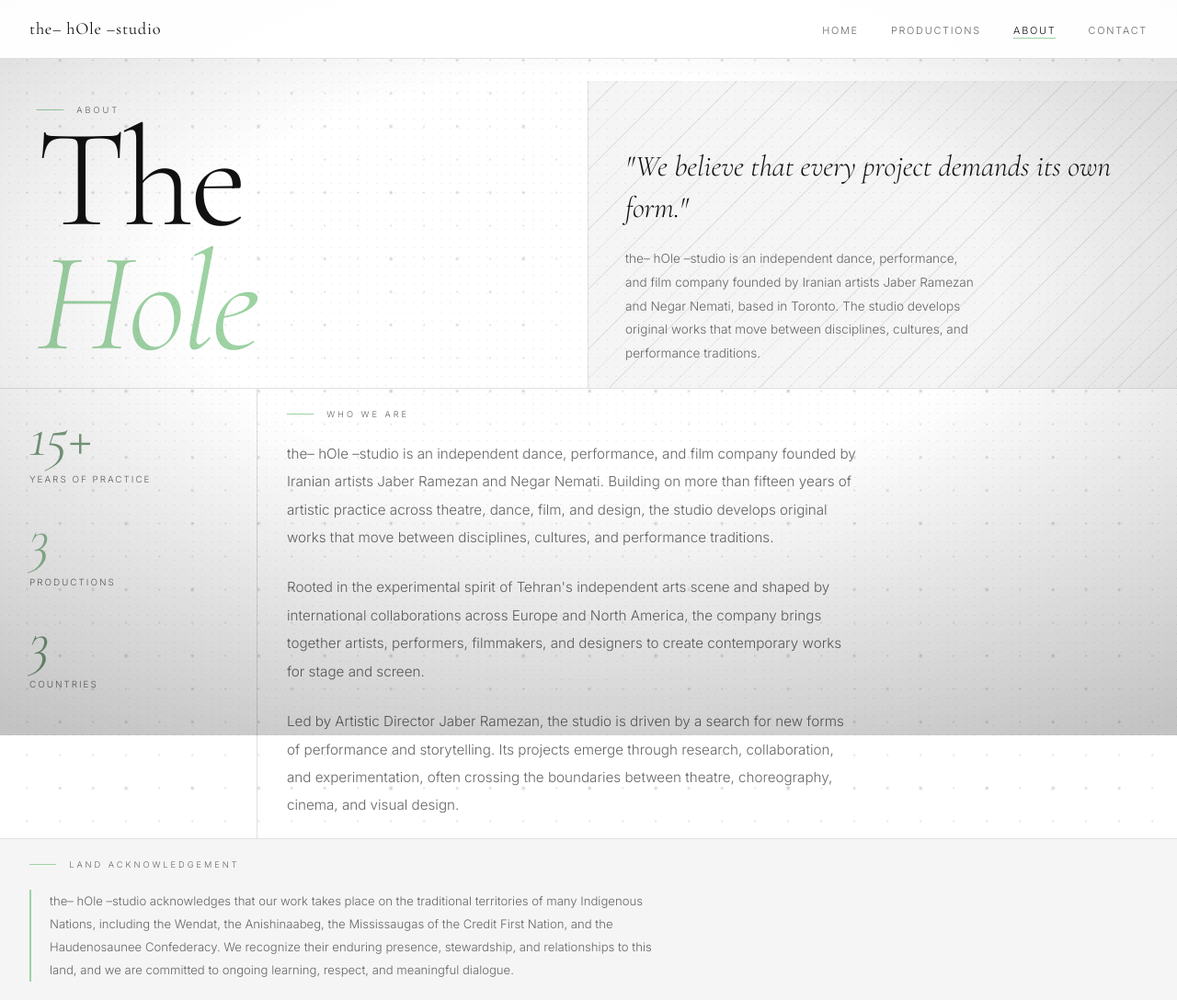
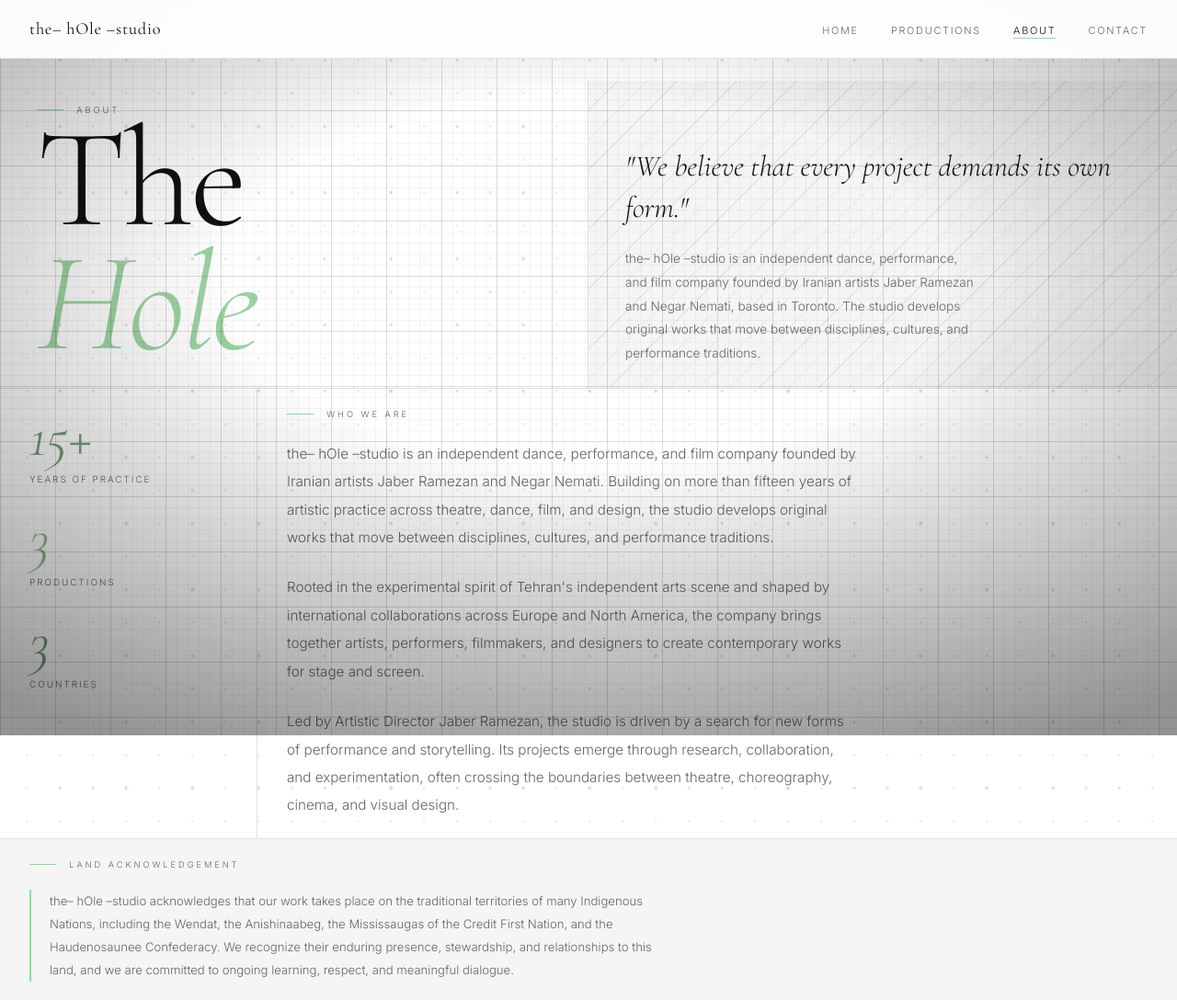
Before and after one commit to giftorium/theholestudio, a Django app: page /about/ in a window 1280 px wide. Shown: the top 1088 px of the page at 92% size. Run offline with Django 5.2, Linux system fonts and the light colour scheme; data comes from the database, SQL or seed files in the repository; data that the repository does not hold is empty.

Commit message:
Fix atmosphere overlays: working grid and stronger vignette
- Replace broken repeating-linear-gradient (period bug) with reliable
  linear-gradient graph-paper approach: major 60px grid at 10% opacity
  + minor 12px grid at 4% opacity — dual-scale like a notebook or blueprint
- Vignette: 48% black at edges (was 30%) — now clearly visible; pulse 85→100%
- Use explicit top/left/right/bottom instead of inset shorthand

Co-Authored-By: Claude Sonnet 4.6 <noreply@anthropic.com>

```diff
--- a/templates/base.html
+++ b/templates/base.html
@@ -180,19 +180,21 @@
 
     /* ── ATMOSPHERE OVERLAYS ── */
     @keyframes vignette-pulse {
-      0%, 100% { opacity: 0.72; }
+      0%, 100% { opacity: 0.85; }
       50%       { opacity: 1; }
     }
     .pattern-overlay {
-      position: fixed; inset: 0; z-index: 1; pointer-events: none;
+      position: fixed; top: 0; left: 0; right: 0; bottom: 0; z-index: 1; pointer-events: none;
       background-image:
-        repeating-linear-gradient( 45deg, rgba(0,0,0,0.06) 0, rgba(0,0,0,0.06) 1px, transparent 0, transparent 100%),
-        repeating-linear-gradient(-45deg, rgba(0,0,0,0.06) 0, rgba(0,0,0,0.06) 1px, transparent 0, transparent 100%);
-      background-size: 10px 10px;
+        linear-gradient(rgba(0,0,0,0.10) 1px, transparent 1px),
+        linear-gradient(90deg, rgba(0,0,0,0.10) 1px, transparent 1px),
+        linear-gradient(rgba(0,0,0,0.04) 1px, transparent 1px),
+        linear-gradient(90deg, rgba(0,0,0,0.04) 1px, transparent 1px);
+      background-size: 60px 60px, 60px 60px, 12px 12px, 12px 12px;
     }
     .vignette-overlay {
-      position: fixed; inset: 0; z-index: 2; pointer-events: none;
-      background: radial-gradient(ellipse 90% 72% at 50% 38%, transparent 38%, rgba(0,0,0,0.30) 100%);
+      position: fixed; top: 0; left: 0; right: 0; bottom: 0; z-index: 2; pointer-events: none;
+      background: radial-gradient(ellipse 85% 70% at 50% 38%, transparent 35%, rgba(0,0,0,0.48) 100%);
       animation: vignette-pulse 8s ease-in-out infinite;
     }
 
```
